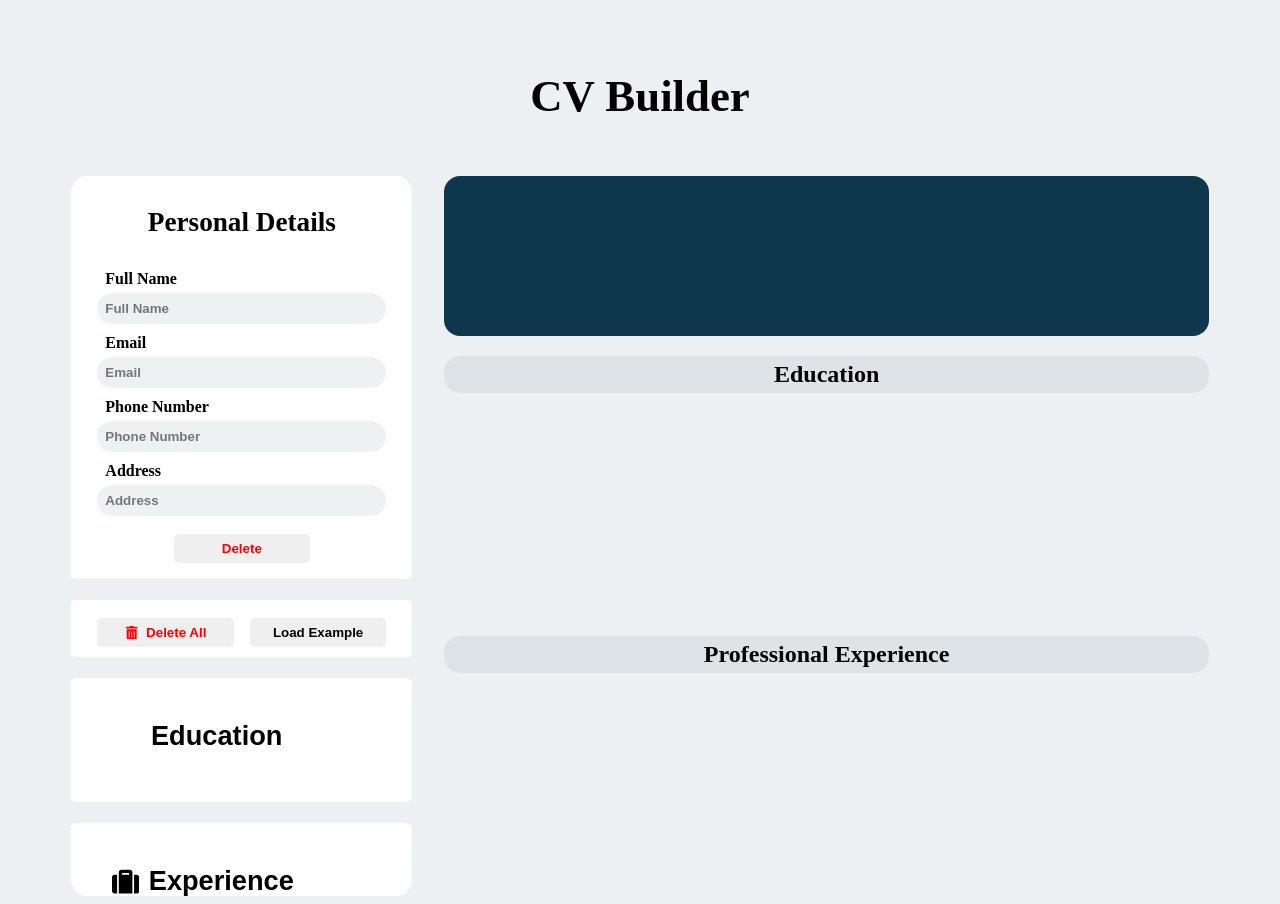
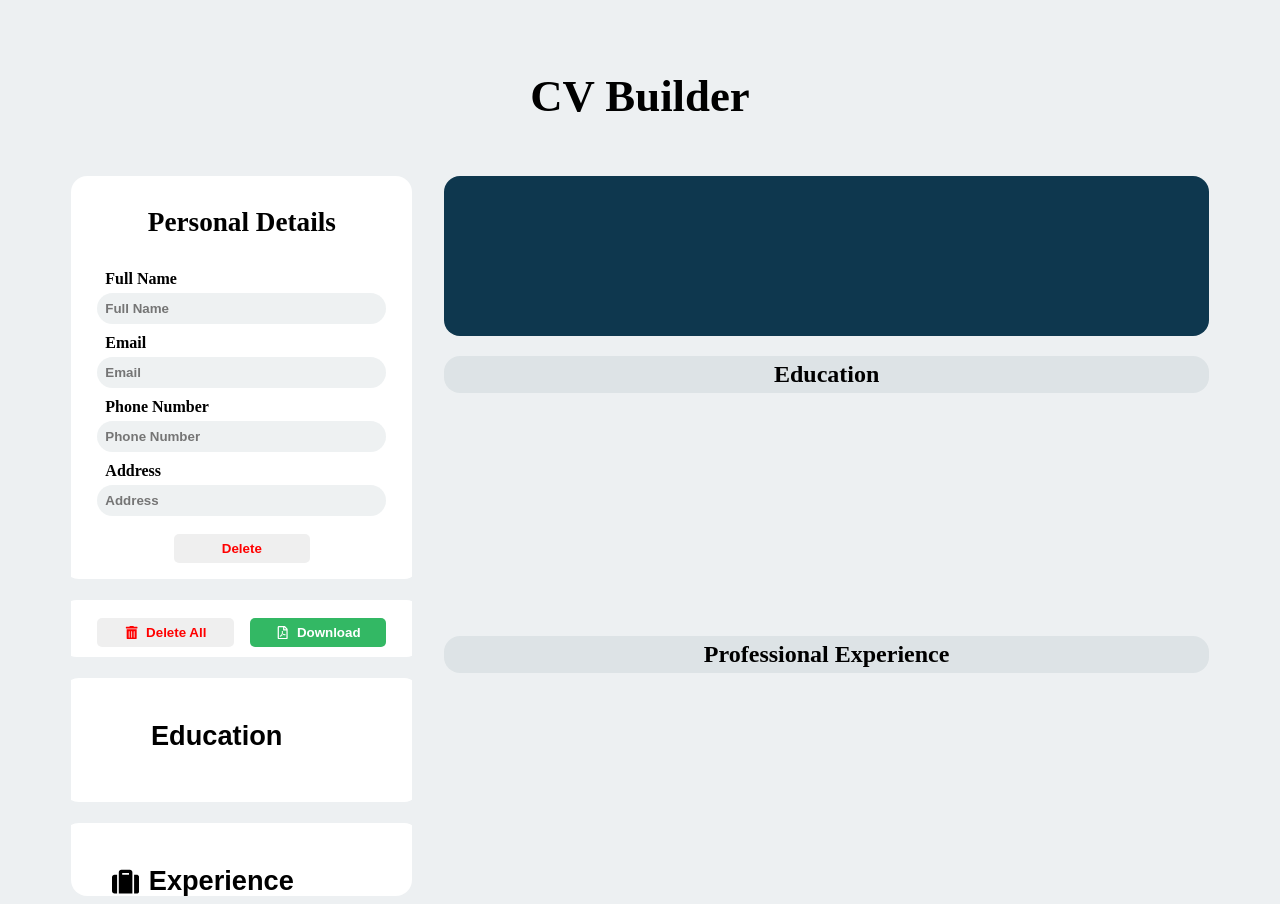
Before and after one commit to GeorgeOprea1/resumeBuilder, a React (Vite) app in the folder Cv/: page / in a window 1280 px wide. Built offline with nearby package versions, Linux system fonts and the light colour scheme; some icons are missing.

Commit message:
replaced load example btn with download btn

```diff
--- a/Cv/package.json
+++ b/Cv/package.json
@@ -10,6 +10,8 @@
     "preview": "vite preview"
   },
   "dependencies": {
+    "html2canvas": "^1.4.1",
+    "jspdf": "^2.5.1",
     "react": "^18.2.0",
     "react-dom": "^18.2.0",
     "react-icons": "^4.12.0"
--- a/Cv/src/App.jsx
+++ b/Cv/src/App.jsx
@@ -8,6 +8,8 @@ import DisplayPersonalInfo from "./DisplayPersonalInfo";
 import PersonalInfoComponent from "./PersonalInfoComponent";
 import Header from "./Header";
 import TemplateLoader from "./TemplateLoader";
+import html2canvas from "html2canvas";
+import jsPDF from "jspdf";
 
 const App = () => {
   const [fullName, setFullName] = useState("");
@@ -76,6 +78,23 @@ const App = () => {
     setExperienceData([]);
   }
 
+  const handleDownloadPDF = () => {
+    const sectionToCapture = document.getElementById("downloadSection");
+
+    html2canvas(sectionToCapture).then((canvas) => {
+      const imgData = canvas.toDataURL("image/png");
+
+      const pdf = new jsPDF({
+        unit: "px",
+        format: [canvas.width, canvas.height],
+      });
+
+      pdf.addImage(imgData, "PNG", 0, 0, canvas.width, canvas.height);
+
+      pdf.save("section.pdf");
+    });
+  };
+
   return (
     <div className="app-container">
       <Header />
@@ -92,7 +111,10 @@ const App = () => {
             address={address}
             onDelete={personalInfoDeleteBtn}
           />
-          <TemplateLoader deleteAll={deleteAll} />
+          <TemplateLoader
+            deleteAll={deleteAll}
+            onDownload={handleDownloadPDF}
+          />
           <EducationComponent
             onSave={handleEducationSave}
             deleteEducation={deleteEdSection}
@@ -104,7 +126,7 @@ const App = () => {
           />
         </div>
 
-        <div className="display-container">
+        <div className="display-container" id="downloadSection">
           <DisplayPersonalInfo
             fullName={fullName}
             email={email}
--- a/Cv/src/TemplateLoader.jsx
+++ b/Cv/src/TemplateLoader.jsx
@@ -1,6 +1,8 @@
 import React from "react";
 import { FaTrashAlt } from "react-icons/fa";
 import "./styles/TemplateLoader.css";
+import { FaRegFilePdf } from "react-icons/fa";
+import { IoMdDownload } from "react-icons/io";
 
 const TemplateLoader = (props) => {
   return (
@@ -9,7 +11,9 @@ const TemplateLoader = (props) => {
         <FaTrashAlt />
         Delete All
       </button>
-      <button className="load-example">Load Example</button>
+      <button className="download" onClick={props.onDownload}>
+        <FaRegFilePdf /> Download
+      </button>
     </div>
   );
 };
--- a/Cv/src/styles/TemplateLoader.css
+++ b/Cv/src/styles/TemplateLoader.css
@@ -9,14 +9,20 @@
   padding: 10px;
 }
 
-.load-example {
+.download {
   width: 40%;
   margin-top: 0.5rem;
+  background-color: #33b864;
+  color: #fff;
   padding: 7px;
   border-radius: 5px;
   border: none;
   cursor: pointer;
   font-weight: 700;
+  display: flex;
+  justify-content: center;
+  align-items: center;
+  gap: 0.5rem;
 }
 
 .clear-resume {
@@ -37,6 +43,6 @@
   filter: brightness(70%);
 }
 
-.load-example:hover {
+.download:hover {
   filter: brightness(70%);
 }
```
Also changed, not shown: 1 other file (tests, documents, lock files or other folders).
